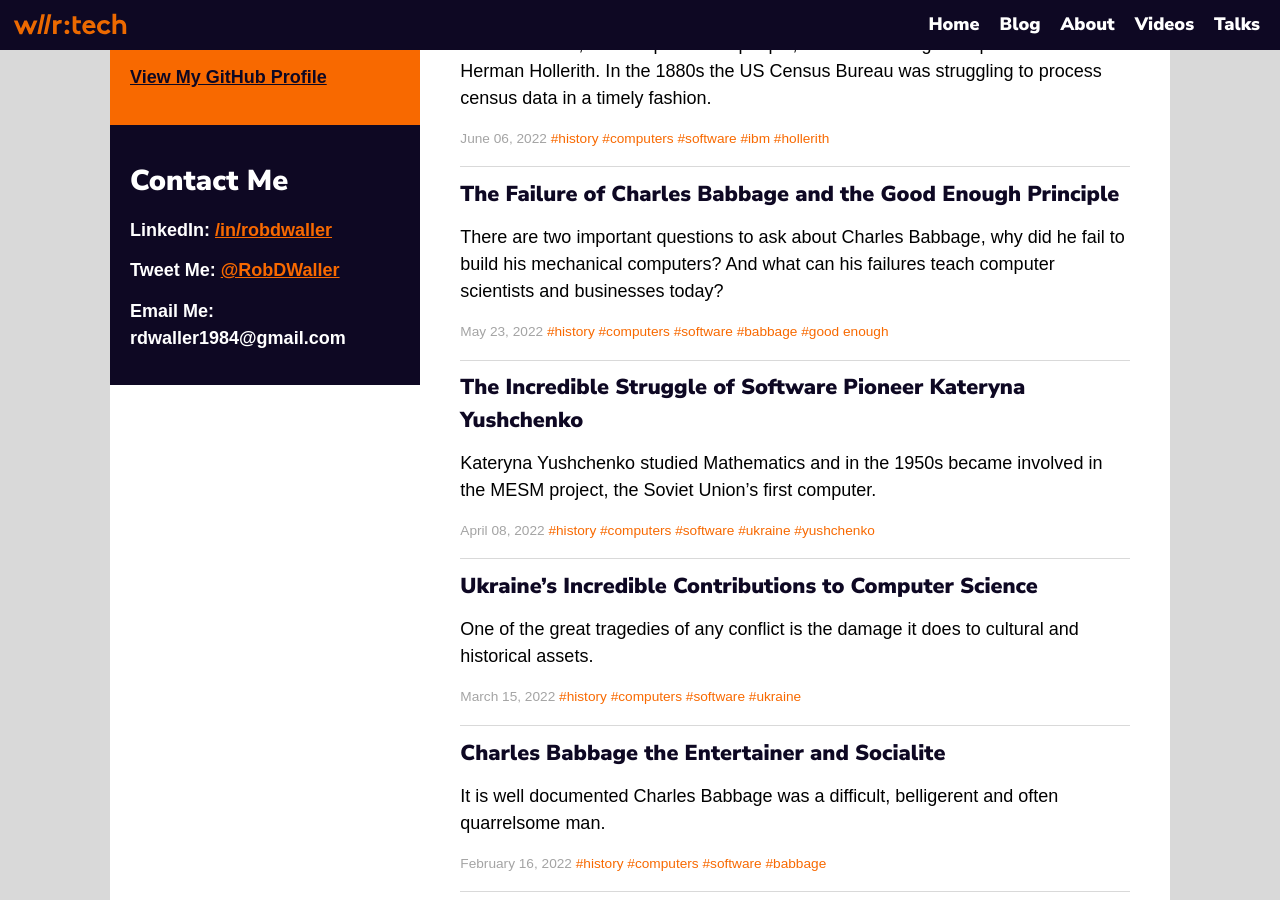
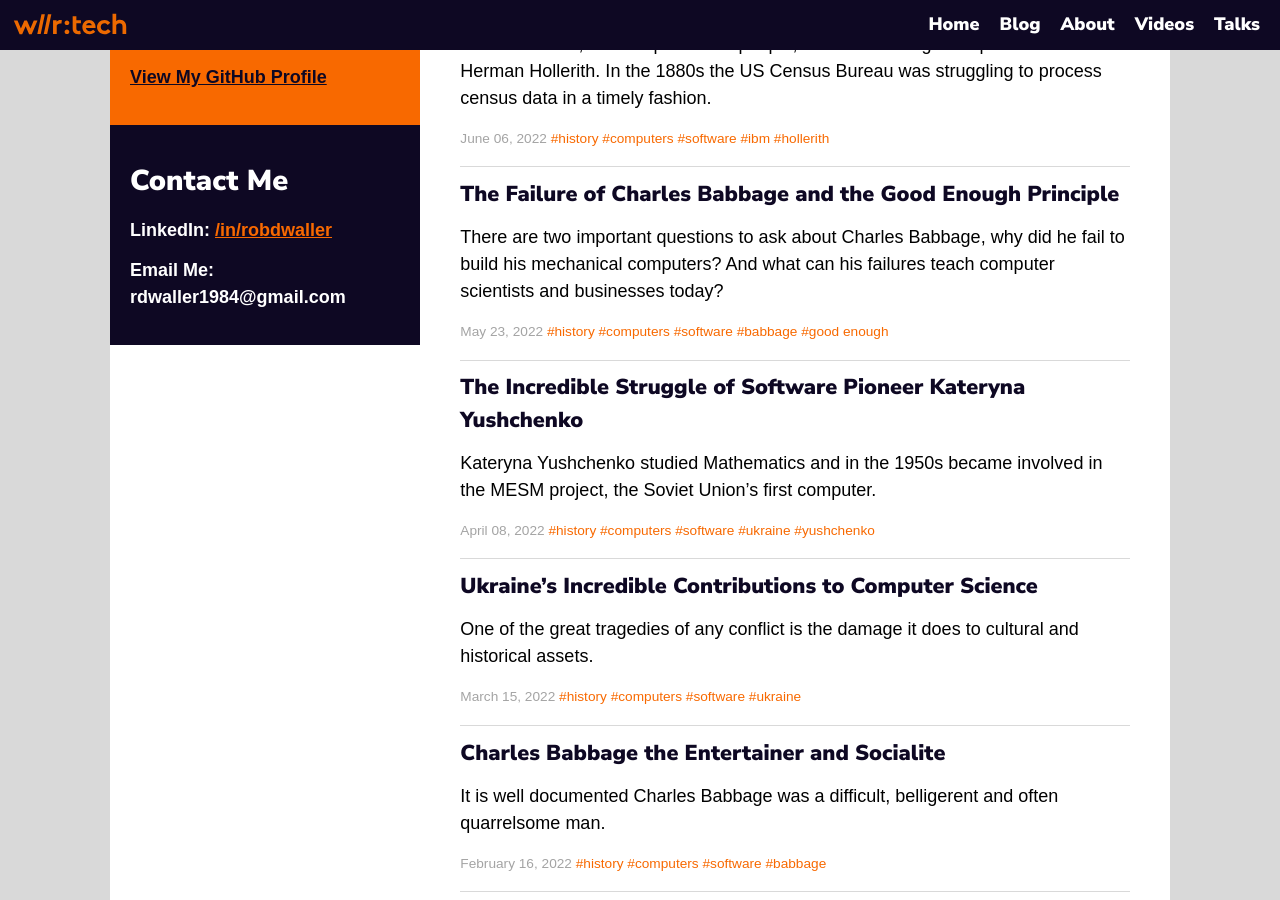
Before and after one commit to RobDWaller/robdwaller.github.io, a Jekyll site: the page built from index.html, in a window 1280 px wide and 900 px high, scrolled down 712 px. Built offline with Jekyll 4.4.1, drawn with Linux system fonts in a browser that asks for light colours.

Commit message:
Removed Twitter link from bio, I don't really use it anymore.

```diff
--- a/_includes/bio.html
+++ b/_includes/bio.html
@@ -23,7 +23,6 @@
     <div class="contact">
         <h2>Contact Me</h2>
         <p>LinkedIn: <a href="https://www.linkedin.com/in/robdwaller/" rel="noopener" target="_blank">/in/robdwaller</a></p>
-        <p>Tweet Me: <a href="https://twitter.com/RobDWaller" rel="noopener" target="_blank">@RobDWaller</a></p>
         <p>Email Me: rdwaller1984@gmail.com</p>
     </div>
 </div>
```
